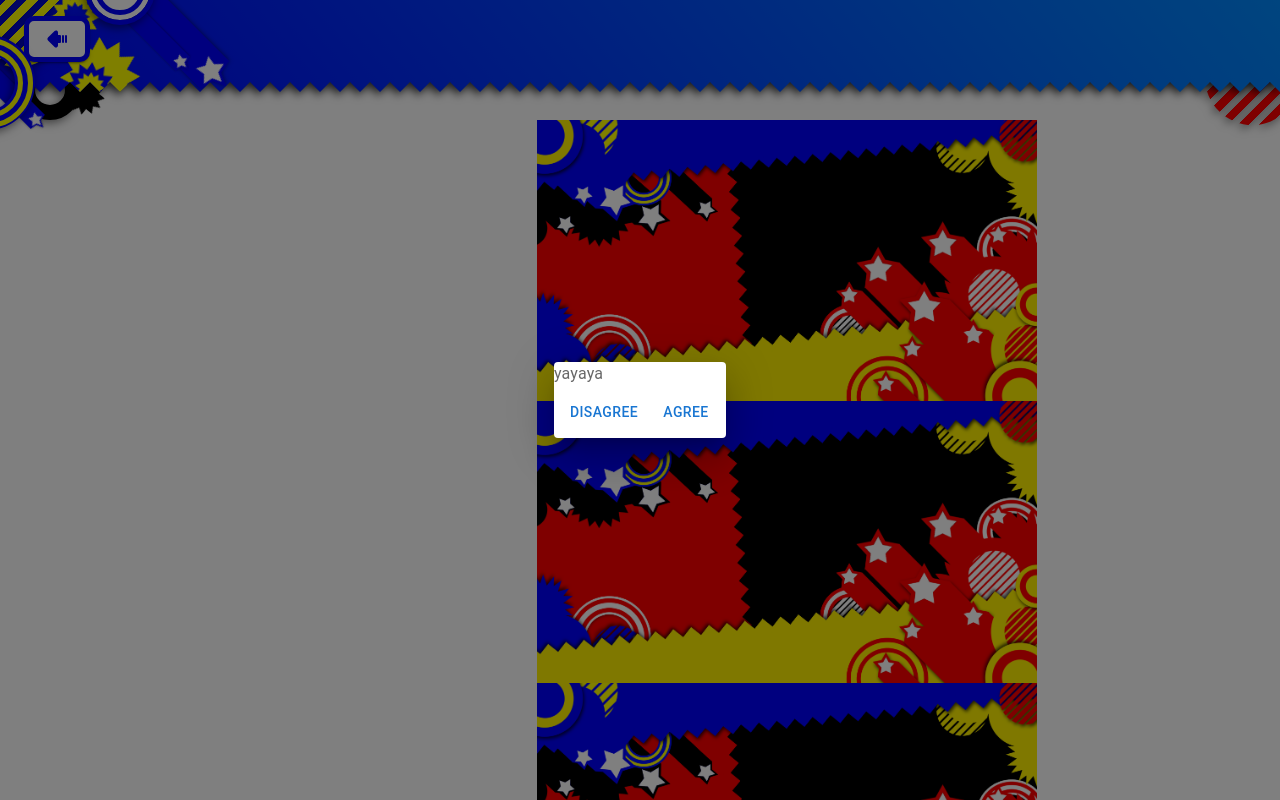
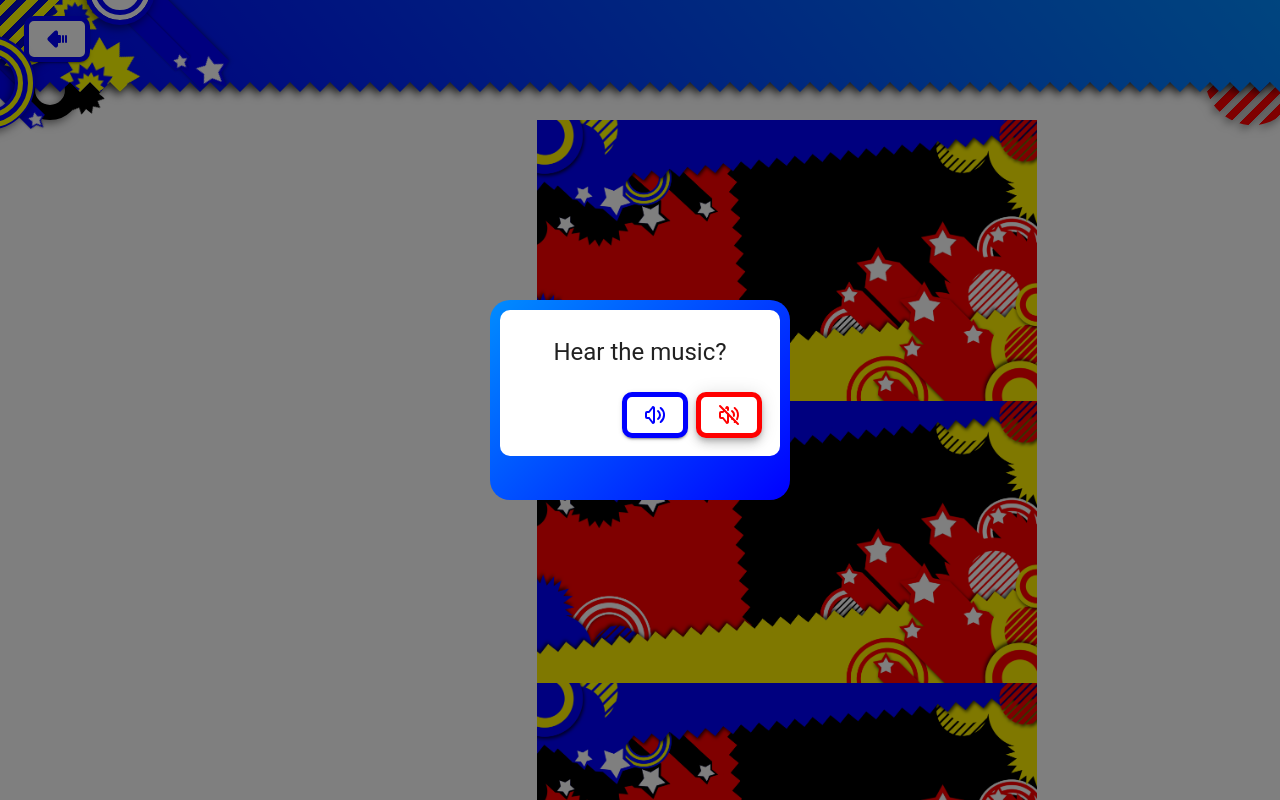
Before and after one commit to lluuvvii/my-personal-web-nextjs, a Next.js app: page /test in a window 1280 px wide. Shown: the top 800 px of the page. Built offline with nearby package versions, Linux system fonts and the light colour scheme.

Commit message:
update ui for music interface

```diff
--- a/src/app/components/navbar/Navbar.tsx
+++ b/src/app/components/navbar/Navbar.tsx
@@ -1,17 +1,28 @@
 'use client'
 
+import React from 'react'
 import { motion } from 'framer-motion'
 import HideOnScroll from '@/app/components/navbar/HideOnScroll'
-import { AppBar, Box, Button, Dialog, DialogActions, DialogContentText, Grid, useScrollTrigger } from '@mui/material'
+import { AppBar, Box, Button, Dialog, DialogActions, DialogContentText, DialogTitle, Grid, Stack, Typography, useScrollTrigger, Zoom } from '@mui/material'
+import { TransitionProps } from '@mui/material/transitions'
 import ZigzagContainer from '../materials/ZigzagContainer'
 import { useMemo, useState } from 'react'
-import { IconArrowBigLeftLinesFilled, IconArrowBigRightLinesFilled } from '@tabler/icons-react'
+import { IconArrowBigLeftLinesFilled, IconArrowBigRightLinesFilled, IconVolume, IconVolumeOff } from '@tabler/icons-react'
 import { useSearchParams, useRouter, usePathname } from 'next/navigation'
 import HideOnScrollRight from './HideOnScrollRight'
 
 interface Props {
   window?: () => Window | undefined
 }
+
+const Transition = React.forwardRef(function Transition(
+  props: TransitionProps & {
+    children: React.ReactElement<any, any>
+  },
+  ref: React.Ref<unknown>,
+) {
+  return <Zoom ref={ref} {...props} />
+})
 
 const Navbar = ({ window }: Props) => {
   const router = useRouter()
@@ -924,29 +935,94 @@ const Navbar = ({ window }: Props) => {
         </AppBar>
       </HideOnScrollRight>
       <Dialog
+        PaperComponent={({ children }) => (
+          <Box
+            sx={{
+              padding: '10px',
+              background: 'linear-gradient(135deg, #008cff, blue)',
+              borderRadius: '20px',
+              width: '300px',
+              height: '200px'
+            }}>
+            <Box sx={{ backgroundColor: 'white', borderRadius: '10px', padding: '10px' }}>
+              {children}
+            </Box>
+          </Box>
+        )}
         open={openMusic}
         onClose={() => setOpenMusic(!openMusic)}
+        TransitionComponent={Transition}
+        keepMounted
       >
+        <DialogTitle>
+          <Stack direction='column' justifyContent='center' alignItems='center'>
+            <Typography variant='h5'>Hear the music?</Typography>
+          </Stack>
+        </DialogTitle>
+        <DialogActions>
           <Box
             component={motion.div}
+            whileHover={{ scale: 1.2 }}
+            whileTap={{ scale: 1 }}
             initial={{ scale: 0 }}
             animate={{ scale: 1 }}
             transition={{
               type: 'spring',
-            stiffness: 200,
-            damping: 20,
-            delay: 0.4
+              stiffness: 500,
+              damping: 20
+            }}
+          >
+            <Button onClick={() => setOpenMusic(!openMusic)} variant='contained'
+              sx={{
+                color: 'blue',
+                border: '5px solid',
+                borderColor: 'blue',
+                borderRadius: '10px',
+                backgroundColor: 'white',
+                '&:hover': {
+                  backgroundColor: 'white',
+                  borderColor: 'blue',
+                },
+                '&:active': {
+                  backgroundColor: 'white.main',
+                  borderColor: 'blue',
+                },
               }}>
-          <DialogContentText>
-            yayaya
-          </DialogContentText>
-          <DialogActions>
-            <Button onClick={() => setOpenMusic(!openMusic)}>Disagree</Button>
-            <Button onClick={() => setOpenMusic(!openMusic)} autoFocus>
-              Agree
+              <IconVolume />
             </Button>
+          </Box>
+          <Box
+            component={motion.div}
+            whileHover={{ scale: 1.2 }}
+            whileTap={{ scale: 1 }}
+            initial={{ scale: 0 }}
+            animate={{ scale: 1 }}
+            transition={{
+              type: 'spring',
+              stiffness: 500,
+              damping: 20
+            }}
+          >
+            <Button onClick={() => setOpenMusic(!openMusic)} variant='contained' autoFocus
+              sx={{
+                color: 'red',
+                border: '5px solid',
+                borderColor: 'red',
+                borderRadius: '10px',
+                backgroundColor: 'white',
+                '&:hover': {
+                  backgroundColor: 'white',
+                  borderColor: 'red',
+                },
+                '&:active': {
+                  backgroundColor: 'white.main',
+                  borderColor: 'red',
+                },
+              }}>
+              <IconVolumeOff />
+            </Button>
+          </Box>
         </DialogActions>
-        </Box>
       </Dialog>
     </>
   )
```
Lines whose indentation alone changed are shown as unchanged.
